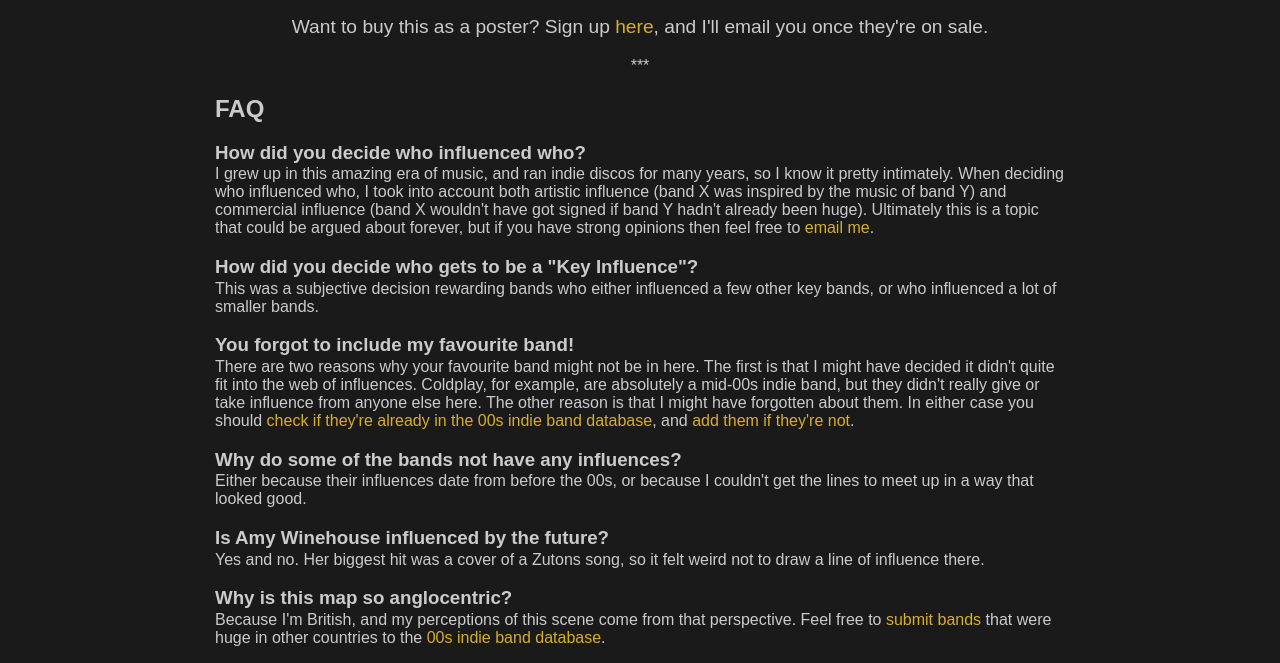
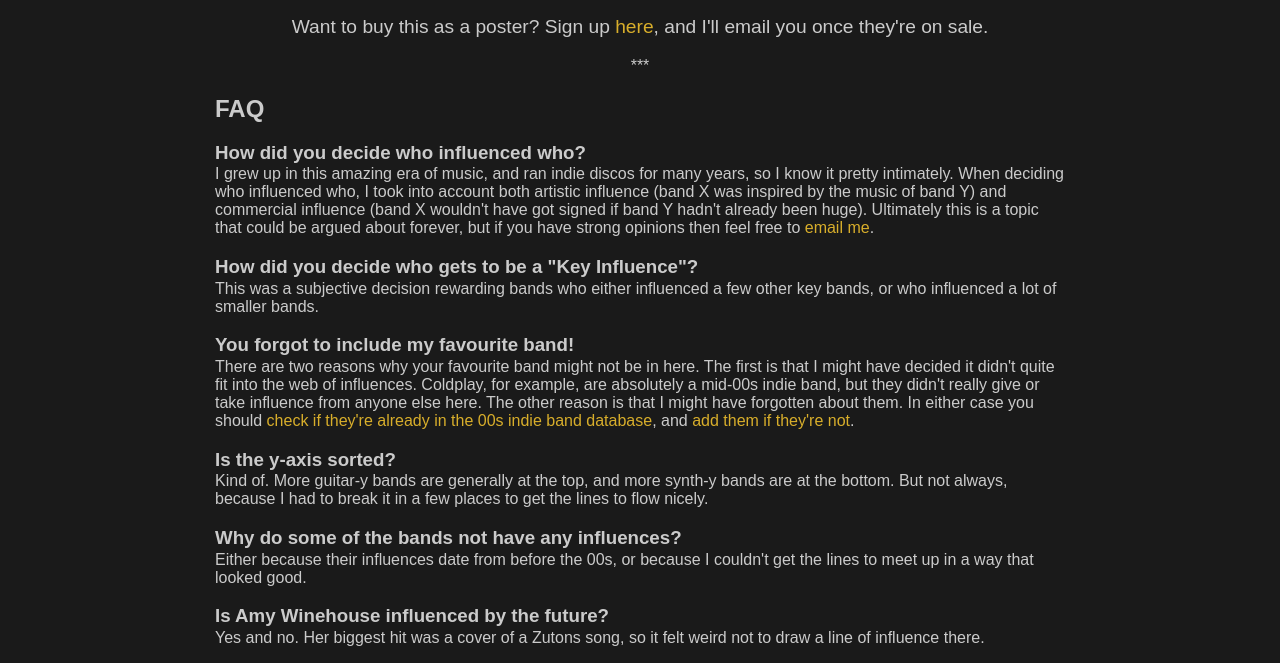
Before and after one commit to duncangeere/timeforheroes, a plain HTML site: page index.html in a window 1280 px wide. Shown: the part 46-709 px from the top of the page. Drawn offline with Linux system fonts and the light colour scheme; a web font is replaced by a local one.

Commit message:
Added FAQ entry

```diff
--- a/index.html
+++ b/index.html
@@ -43,6 +43,8 @@
             <p>This was a subjective decision rewarding bands who either influenced a few other key bands, or who influenced a lot of smaller bands.</p>
             <h3 id="you-forgot-to-include-my-favourite-band-">You forgot to include my favourite band!</h3>
             <p>There are two reasons why your favourite band might not be in here. The first is that I might have decided it didn&#39;t quite fit into the web of influences. Coldplay, for example, are absolutely a mid-00s indie band, but they didn&#39;t really give or take influence from anyone else here. The other reason is that I might have forgotten about them. In either case you should <a href="https://airtable.com/shrtIJTzbEXDvBvQ5">check if they&#39;re already in the 00s indie band database</a>, and <a href="https://airtable.com/shrURbhInIQB2TEem">add them if they&#39;re not</a>.</p>
+            <h3>Is the y-axis sorted?</h3>
+            <p>Kind of. More guitar-y bands are generally at the top, and more synth-y bands are at the bottom. But not always, because I had to break it in a few places to get the lines to flow nicely.</p>
             <h3 id="why-do-some-of-the-bands-not-have-any-influences-">Why do some of the bands not have any influences?</h3>
             <p>Either because their influences date from before the 00s, or because I couldn&#39;t get the lines to meet up in a way that looked good.</p>
             <h3 id="is-amy-winehouse-influenced-by-the-future-">Is Amy Winehouse influenced by the future?</h3>
```
